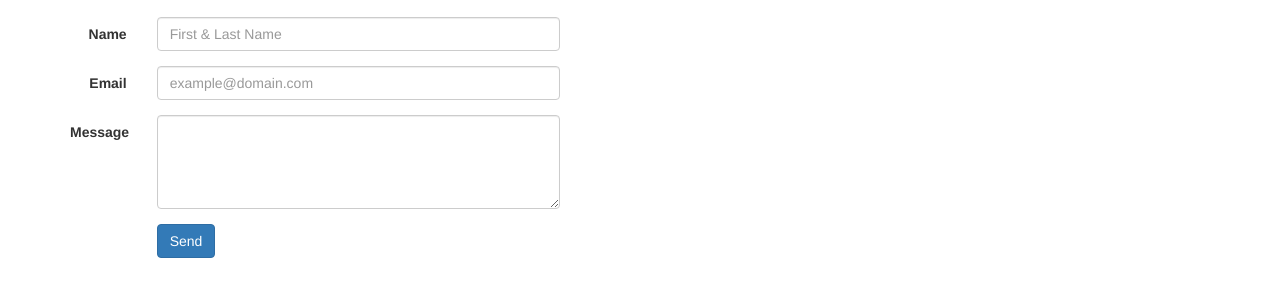
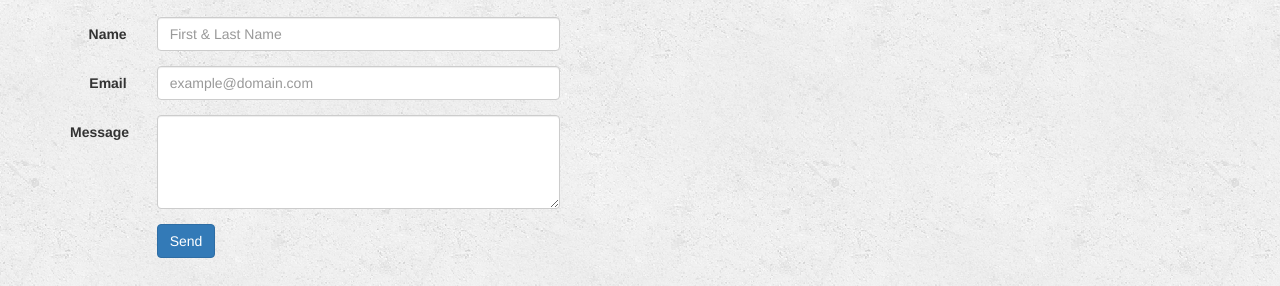
Before and after one commit to wyattthomson/Bootstrap-Portfolio, a plain HTML site: page contact.html in a window 1280 px wide. Shown: the part 175-461 px from the top of the page. Drawn offline with nearby package versions, Linux system fonts and the light colour scheme.

Commit message:
background for contact and portfolio

```diff
--- a/contact.html
+++ b/contact.html
@@ -10,7 +10,7 @@
 
   </div>
   <title>Wyatt Thomson</title>
-  <link rel="stylesheet" type="text/css" href="assets/css/reset.css">
+  <link rel="stylesheet" type="text/css" href="assets/css/style.css">
 
   <!-- Bootstrap CDN -->
   <link rel="stylesheet" href="https://maxcdn.bootstrapcdn.com/bootstrap/3.3.6/css/bootstrap.min.css">
```
Also changed, not shown: portfolio.html (+1 -1 lines).
